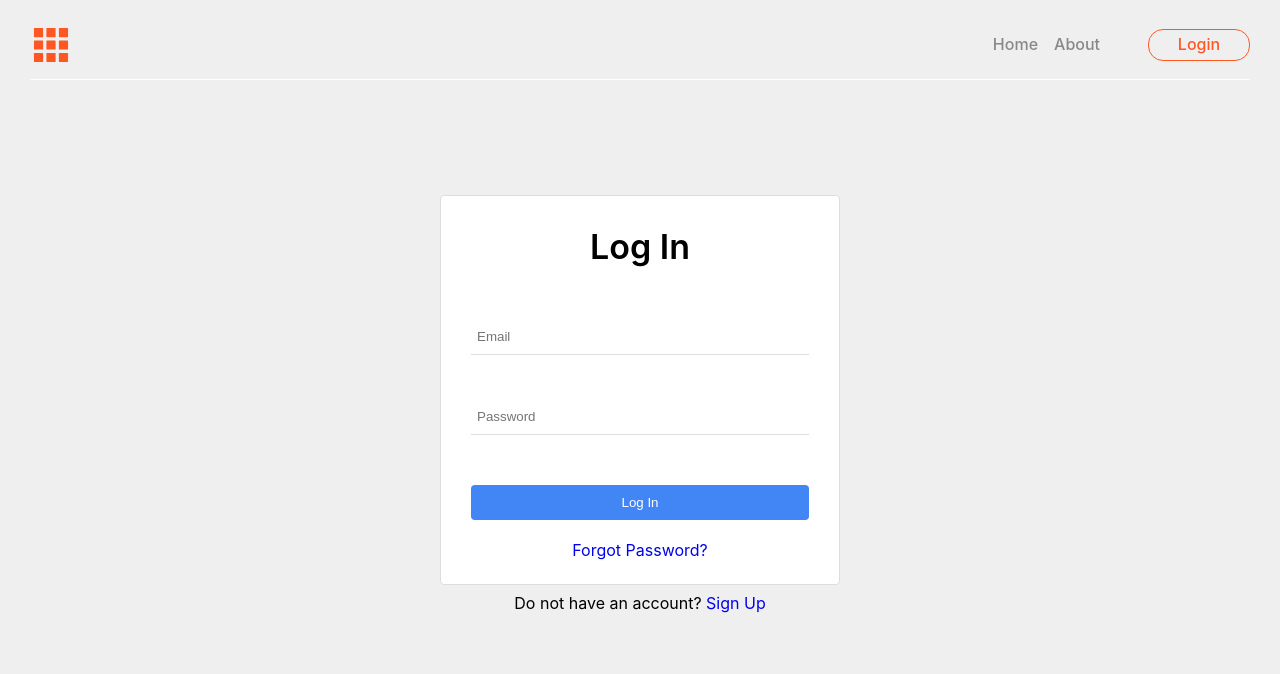
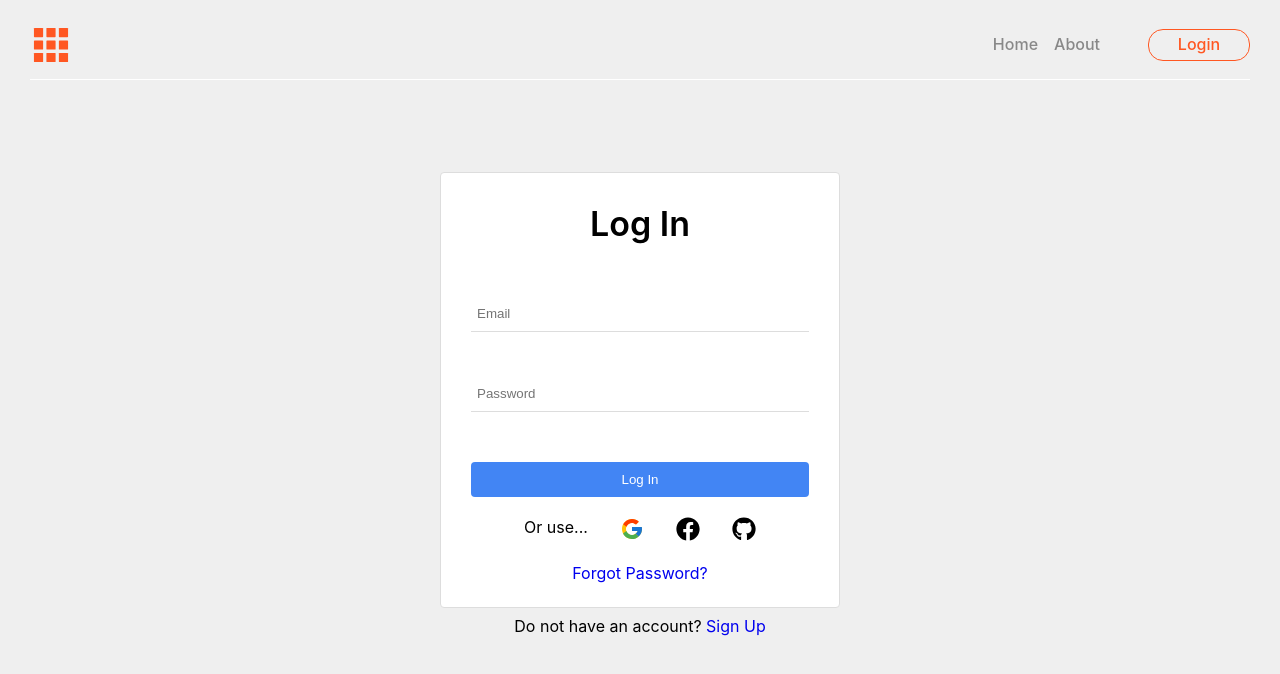
Before and after one commit to tarcea/bookmark-auth, a React (Create React App) app: page /login in a window 1280 px wide. Shown: the top 674 px of the page. Built offline with nearby package versions, Linux system fonts and the light colour scheme; no server answers.

Commit message:
added google, facebook and github as third party auth

```diff
--- a/src/components/authentication/Login.js
+++ b/src/components/authentication/Login.js
@@ -2,6 +2,7 @@ import React, { useEffect, useRef, useState } from 'react';
 import { Link, useHistory } from 'react-router-dom';
 import { useAuth } from '../../contexts/AuthContext';
 import styles from './auth.module.css';
+import ThirdParty from './ThirdParty';
 
 const Login = () => {
   const emailRef = useRef();
@@ -17,7 +18,7 @@ const Login = () => {
     try {
       setError('');
       setLoading(true);
-      if (!mountedRef.current) return null
+      if (!mountedRef.current) return null;
       await login(emailRef.current.value, passwordRef.current.value);
       history.push('/home');
     } catch {
@@ -29,8 +30,8 @@ const Login = () => {
   // cleanup
   useEffect(() => {
     return () => {
-      mountedRef.current = false
-    }
+      mountedRef.current = false;
+    };
   }, []);
 
   return (
@@ -41,24 +42,37 @@ const Login = () => {
             <p>Log In</p>
             {error && <div className={styles.alert}>{error}</div>}
             <form onSubmit={handleSubmit}>
-              <div id="email">
+              <div id='email'>
                 <label></label>
-                <input type="email" ref={emailRef} required placeholder="Email"/>
+                <input
+                  type='email'
+                  ref={emailRef}
+                  required
+                  placeholder='Email'
+                />
               </div>
-              <div id="password">
+              <div id='password'>
                 <label></label>
-                <input type="password" ref={passwordRef} required placeholder="Password"/>
+                <input
+                  type='password'
+                  ref={passwordRef}
+                  required
+                  placeholder='Password'
+                />
               </div>
               <div className={styles.submit}>
-                <button disabled={loading} type="submit">Log In</button>
+                <button disabled={loading} type='submit'>
+                  Log In
+                </button>
               </div>
             </form>
-            <div style={{textAlign: "center"}}>
-              <Link to="/forgot-password">Forgot Password?</Link>
+            <ThirdParty setError={setError} />
+            <div style={{ textAlign: 'center', paddingTop: '1em' }}>
+              <Link to='/forgot-password'>Forgot Password?</Link>
             </div>
           </div>
           <div>
-            Do not have an account? <Link to="/signup">Sign Up</Link>
+            Do not have an account? <Link to='/signup'>Sign Up</Link>
           </div>
         </div>
       </div>
--- a/src/components/authentication/Signup.js
+++ b/src/components/authentication/Signup.js
@@ -2,12 +2,13 @@ import React, { useEffect, useRef, useState } from 'react';
 import { Link, useHistory } from 'react-router-dom';
 import { useAuth } from '../../contexts/AuthContext';
 import styles from './auth.module.css';
+import ThirdParty from './ThirdParty';
 
 const Signup = () => {
   const emailRef = useRef();
   const passwordRef = useRef();
   const passwordConfirmRef = useRef();
-  const { signup, currentUser } = useAuth();
+  const { signup } = useAuth();
   const [error, setError] = useState('');
   const [loading, setLoading] = useState(false);
   const mountedRef = useRef(true);
@@ -16,12 +17,12 @@ const Signup = () => {
   const handleSubmit = async (e) => {
     e.preventDefault();
     if (passwordRef.current.value !== passwordConfirmRef.current.value) {
-      return setError("Passwords do not match")
+      return setError('Passwords do not match');
     }
     try {
       setError('');
       setLoading(true);
-      if (!mountedRef.current) return null
+      if (!mountedRef.current) return null;
       await signup(emailRef.current.value, passwordRef.current.value);
       history.push('/home');
     } catch {
@@ -30,12 +31,11 @@ const Signup = () => {
     setLoading(false);
   };
 
-
   // cleanup
   useEffect(() => {
     return () => {
-      mountedRef.current = false
-    }
+      mountedRef.current = false;
+    };
   }, []);
 
   return (
@@ -46,25 +46,43 @@ const Signup = () => {
             <p>Sign Up</p>
             {error && <div className={styles.alert}>{error}</div>}
             <form onSubmit={handleSubmit}>
-              <div id="email">
+              <div id='email'>
                 <label></label>
-                <input type="email" ref={emailRef} required placeholder="Email"/>
+                <input
+                  type='email'
+                  ref={emailRef}
+                  required
+                  placeholder='Email'
+                />
               </div>
-              <div id="password">
+              <div id='password'>
                 <label></label>
-                <input type="password" ref={passwordRef} required placeholder="Password"/>
+                <input
+                  type='password'
+                  ref={passwordRef}
+                  required
+                  placeholder='Password'
+                />
               </div>
-              <div id="password-confirm">
+              <div id='password-confirm'>
                 <label></label>
-                <input type="password" ref={passwordConfirmRef} required placeholder="Confirm Password"/>
+                <input
+                  type='password'
+                  ref={passwordConfirmRef}
+                  required
+                  placeholder='Confirm Password'
+                />
               </div>
               <div className={styles.submit}>
-                <button disabled={loading} type="submit">Sign Up</button>
+                <button disabled={loading} type='submit'>
+                  Sign Up
+                </button>
               </div>
             </form>
+            <ThirdParty setError={setError} />
           </div>
           <div>
-            Already have an account? <Link to="/login">Log In</Link>
+            Already have an account? <Link to='/login'>Log In</Link>
           </div>
         </div>
       </div>
--- /dev/null
+++ b/src/components/authentication/ThirdParty.js
@@ -0,0 +1,57 @@
+import React from 'react';
+import styles from './auth.module.css';
+import { FaGithub, FaFacebook } from 'react-icons/fa';
+import { FcGoogle } from 'react-icons/fc';
+import { useAuth } from '../../contexts/AuthContext';
+import { useHistory } from 'react-router-dom';
+
+const ThirdParty = ({ setError }) => {
+  const { signInWithGoogle, signInWithFacebook, signInWithGithub } = useAuth();
+  const history = useHistory();
+
+  const handleGoogleAuth = async () => {
+    try {
+      await signInWithGoogle();
+      history.push('/home');
+    } catch (err) {
+      setError('Failed sign in with google');
+    }
+  };
+  const handleFacebookAuth = async () => {
+    try {
+      await signInWithFacebook();
+      history.push('/home');
+    } catch (err) {
+      setError('Failed sign in with facebook');
+    }
+  };
+  const handleGithubAuth = async () => {
+    try {
+      await signInWithGithub();
+      history.push('/home');
+    } catch (err) {
+      setError('Failed sign in with github');
+    }
+  };
+
+  return (
+    <div>
+      <div className={styles.thirdPartyContainer}>
+        Or use...
+        <div className={styles.thirdPartyIcons}>
+          <div onClick={handleGoogleAuth}>
+            <FcGoogle />
+          </div>
+          <div onClick={handleFacebookAuth}>
+            <FaFacebook />
+          </div>
+          <div onClick={handleGithubAuth}>
+            <FaGithub />
+          </div>
+        </div>
+      </div>
+    </div>
+  );
+};
+
+export default ThirdParty;
--- a/src/components/authentication/auth.module.css
+++ b/src/components/authentication/auth.module.css
@@ -78,3 +78,18 @@
   width: 100%;
   max-width: 400px;
 }
+/* third party auth */
+.thirdPartyContainer {
+  display: flex;
+  justify-content: center;
+}
+
+.thirdPartyIcons {
+  display: flex;
+}
+
+.thirdPartyIcons div {
+  font-size: x-large;
+  padding-left: 2rem;
+  cursor: pointer;
+}
--- a/src/components/bookmarks/CreateBookmark.js
+++ b/src/components/bookmarks/CreateBookmark.js
@@ -20,16 +20,13 @@ const CreateBookmark = () => {
     setLoading(true);
     setError('');
     try {
-      const result = await axios.post(
-        baseUrl,
-        {
+      const result = await axios.post(baseUrl, {
         q: url,
-          key: key
-        }
-      );
+        key: key,
+      });
       setData(result.data);
     } catch (err) {
-      setError(err.response.data.description)
+      setError(err.response.data.description);
     }
     setLoading(false);
     setPreview(true);
@@ -41,7 +38,7 @@ const CreateBookmark = () => {
   };
 
   const onInputChange = (e) => {
-    setUrl(e.target.value)
+    setUrl(e.target.value);
   };
 
   const ceateItem = (data) => {
@@ -51,15 +48,15 @@ const CreateBookmark = () => {
       description: data.description,
       image: data.image,
       public: isPublic,
-      url: data.url
-    }
-  }
+      url: data.url,
+    };
+  };
 
   const createNew = async () => {
-    const doc = ceateItem(data)
-    await db.collection("bookmarks").add({ ...doc, createdAt: timestamp });
+    const doc = ceateItem(data);
+    await db.collection('bookmarks').add({ ...doc, createdAt: timestamp });
     setData({});
-    setUrl('')
+    setUrl('');
     setPreview(false);
     setIsPublic(false);
   };
@@ -73,35 +70,35 @@ const CreateBookmark = () => {
 
   return (
     <div className={styles.inputPreview}>
-      {!preview ? (<form onSubmit={onFormSubmit}>
+      {!preview ? (
+        <form onSubmit={onFormSubmit}>
           <input
-          type="text"
-          name="url"
+            type='text'
+            name='url'
             value={url}
-          placeholder="paste here the web address "
+            placeholder='paste here the web address '
             onChange={onInputChange}
-          style={{ width: "200px" }}
+            style={{ width: '200px' }}
           />
 
-        <button
-          type="submit"
-          onClick={() => fetchData()}
-          disabled={!url}
-        >
+          <button type='submit' onClick={() => fetchData()} disabled={!url}>
             preview
           </button>
-      </form>) : ""}
-      {error &&
+        </form>
+      ) : (
+        ''
+      )}
+      {error && (
         <div className={styles.danger} onClick={cancelPreview}>
           {`linkpreview.net error: ${error}`}
           {/* <button className={styles.buttonX} onClick={cancelPreview} style={{top: "-17px", right: "-22px", padding: "4px 7px"}}>X</button> */}
         </div>
-      }
-      {loading
-        ?
+      )}
+      {loading ? (
         <div>loading...</div>
-        : (
-          !error && preview &&
+      ) : (
+        !error &&
+        preview && (
           <LinkPreview
             data={data}
             setUrl={setUrl}
@@ -110,6 +107,7 @@ const CreateBookmark = () => {
             isPublic={isPublic}
             setIsPublic={setIsPublic}
           />
+        )
       )}
     </div>
   );
--- a/src/contexts/AuthContext.js
+++ b/src/contexts/AuthContext.js
@@ -1,7 +1,11 @@
 import React, { createContext, useContext, useEffect, useState } from 'react';
 import { auth } from '../firebase';
+import firebase from 'firebase/app';
 
 const AuthContext = createContext();
+const googleProvider = new firebase.auth.GoogleAuthProvider();
+const facebookProvider = new firebase.auth.FacebookAuthProvider();
+const githubProvider = new firebase.auth.GithubAuthProvider();
 
 export const useAuth = () => {
   return useContext(AuthContext);
@@ -35,8 +39,35 @@ export const AuthProvider = ({ children }) => {
     return currentUser.updatePassword(password);
   };
 
+  const signInWithGoogle = () => {
+    auth
+      .signInWithPopup(googleProvider)
+      .then((result) => {
+        console.log(result);
+      })
+      .catch((err) => console.log(err));
+  };
+
+  const signInWithFacebook = () => {
+    auth
+      .signInWithPopup(facebookProvider)
+      .then((result) => {
+        console.log(result);
+      })
+      .catch((err) => console.log(err));
+  };
+
+  const signInWithGithub = () => {
+    auth
+      .signInWithPopup(githubProvider)
+      .then((result) => {
+        console.log(result);
+      })
+      .catch((err) => console.log(err));
+  };
+
   useEffect(() => {
-    const unsubscribe = auth.onAuthStateChanged(user => {
+    const unsubscribe = auth.onAuthStateChanged((user) => {
       setCurrentUser(user);
       setLoading(false);
     });
@@ -51,6 +82,9 @@ export const AuthProvider = ({ children }) => {
     resetPassword,
     updateEmail,
     updatePassword,
+    signInWithGoogle,
+    signInWithFacebook,
+    signInWithGithub,
   };
 
   return (
```
Also changed, not shown: src/firebase.js (+3 -4 lines). Lines whose indentation alone changed are shown as unchanged.
